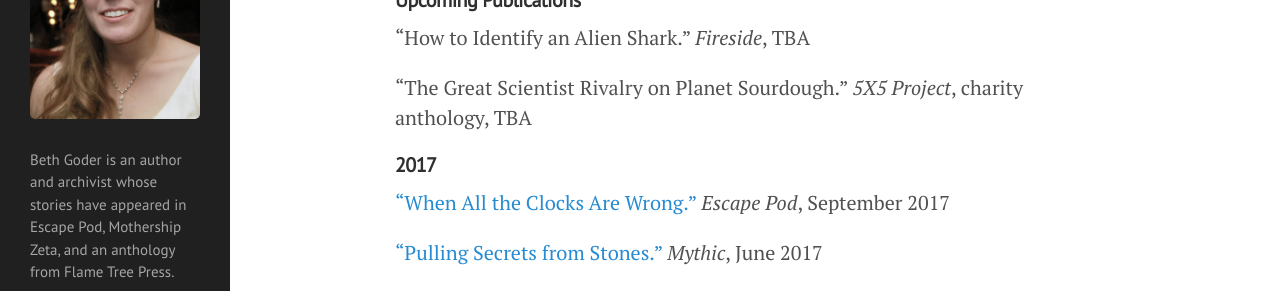
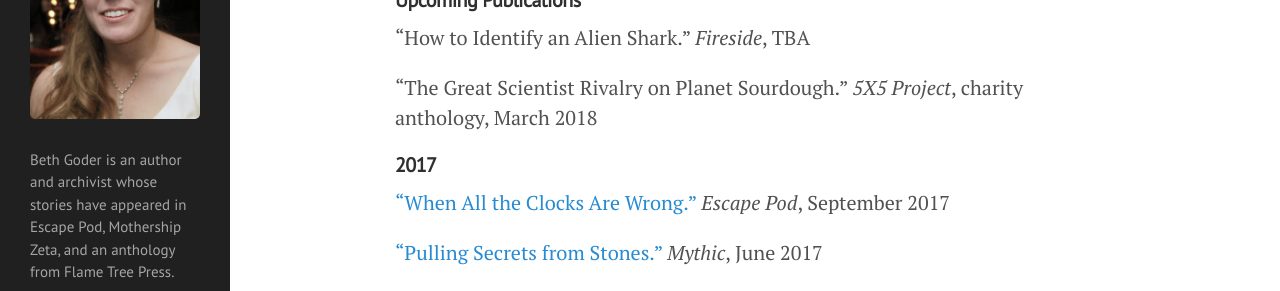
Before and after one commit to BethGoder/BethGoder.github.io, a Jekyll site: the page built from pubs.md, in a window 1280 px wide. Shown: the part 142-433 px from the top of the page. Built offline with Jekyll 4.4.1, drawn with Linux system fonts in a browser that asks for light colours.

Commit message:
Update pubs.md

```diff
--- a/pubs.md
+++ b/pubs.md
@@ -9,7 +9,7 @@ permalink: /publications/
 "How to Identify an Alien Shark." _Fireside_, TBA
 
 
-"The Great Scientist Rivalry on Planet Sourdough." _5X5 Project_, charity anthology, TBA
+"The Great Scientist Rivalry on Planet Sourdough." _5X5 Project_, charity anthology, March 2018
 
 
 
```
